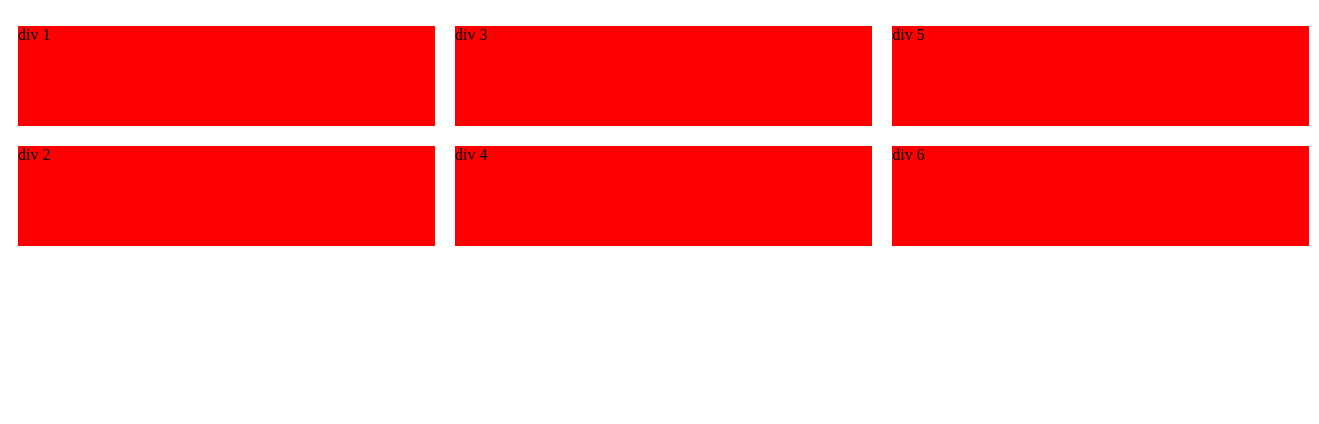
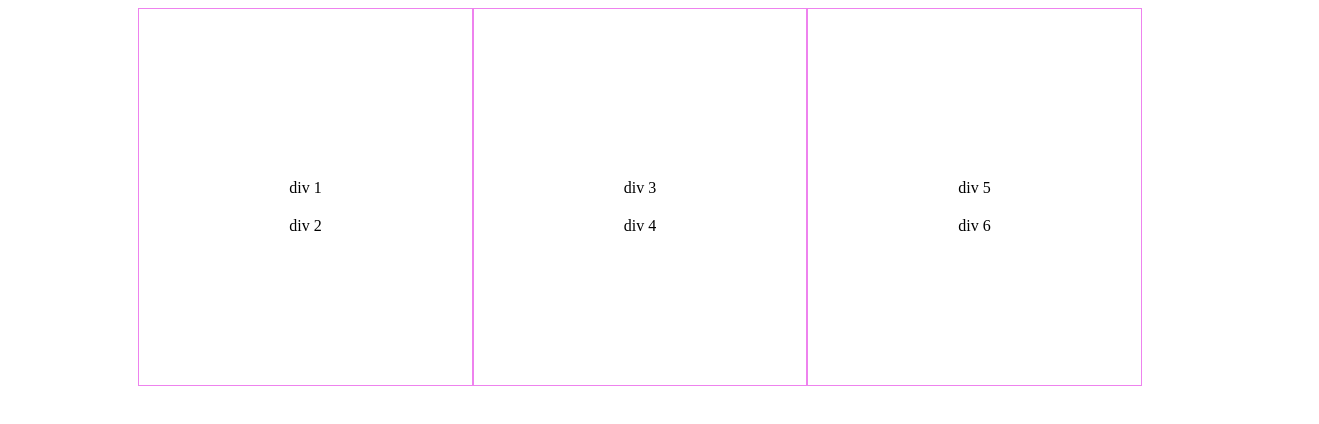
Before and after one commit to Matvey155/learning-js, a plain HTML site: page index.html in a window 1280 px wide. Shown: the whole page, 1319 px wide, since content can reach past the window. Drawn offline with Linux system fonts and the light colour scheme.

Commit message:
верстка

```diff
--- a/index.html
+++ b/index.html
@@ -7,15 +7,36 @@
     <title>Document</title>
     <link rel="stylesheet" href="./main.css">
 </head>
+
 <body>
-    <ul>
-        <li>div 1</li>
-        <li>div 2</li>
-        <li>div 3</li>
-        <li>div 4</li>
-        <li>div 5</li>
-        <li>div 6</li>
-  </ul>
+    <div class="row">
+        <div class="column">
+            <div class="cell">
+                div 1
+            </div>
+            <div class="cell">
+                div 2
+            </div>
+        </div>
+
+        <div class="column">
+            <div class="cell">
+                div 3
+            </div>
+            <div class="cell">
+                div 4
+            </div>
+        </div>
+
+        <div class="column">
+            <div class="cell">
+                div 5
+            </div>
+            <div class="cell">
+                div 6
+            </div>
+        </div>
+    </div>
 </body>
 <script src="./main.js"></script>
 
--- a/main.css
+++ b/main.css
@@ -1,15 +1,47 @@
-ul{
+/* ul {
   display: flex;
   flex-direction: column;
   flex-wrap: wrap;
   max-height: 300px;
   padding: 0;
 }
-  li{
+
+li {
   width: 33%;
   height: 100px;
   background: red;
   background-clip: content-box;
   padding: 10px;
   list-style: none;
+} */
+
+/* .column {
+  border: 2px solid red;
+  display: flex;
+  flex-direction: column;
+  flex-wrap: wrap;
+  padding: 0;
+  max-height: 250px;
+  justify-content: center;
+  align-items: center;
+} */
+
+body {
+  max-height: 100px;
 }
+
+.column {
+  border: 1px solid violet;
+  padding: 150px;
+}
+
+.row {
+  display: flex;
+  flex-wrap: wrap;
+  justify-content: center;
+  align-items: center;
+}
+
+.cell {
+  padding-top: 20px;
+}
```
Lines whose indentation alone changed are shown as unchanged.
